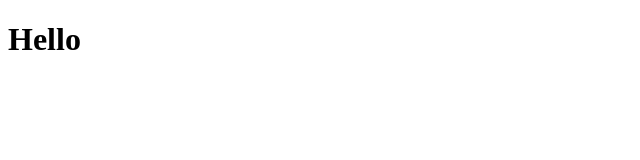
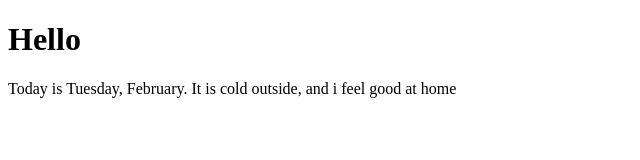
Before and after one commit to nuggetslover/git-basics, a plain HTML site: page src/index.html in a window 1280 px wide. Shown: the whole page, without its empty margins (0-640 px from the left). Drawn offline with Linux system fonts and the light colour scheme.

Commit message:
text added

```diff
--- a/src/index.html
+++ b/src/index.html
@@ -9,6 +9,7 @@
 <div class="container">
     <div class="main">
         <h1>Hello</h1>
+        <p>Today is Tuesday, February. It is cold outside, and i feel good at home</p>
     </div>
 </div>
 </body>
```
